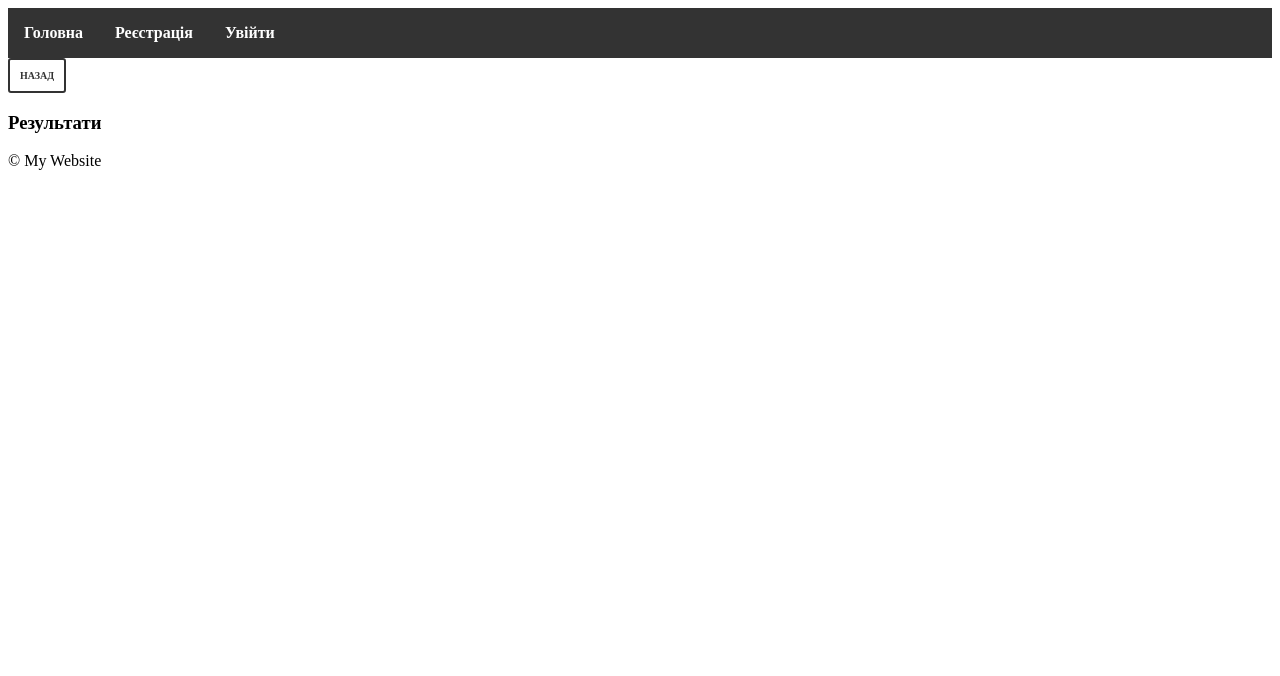
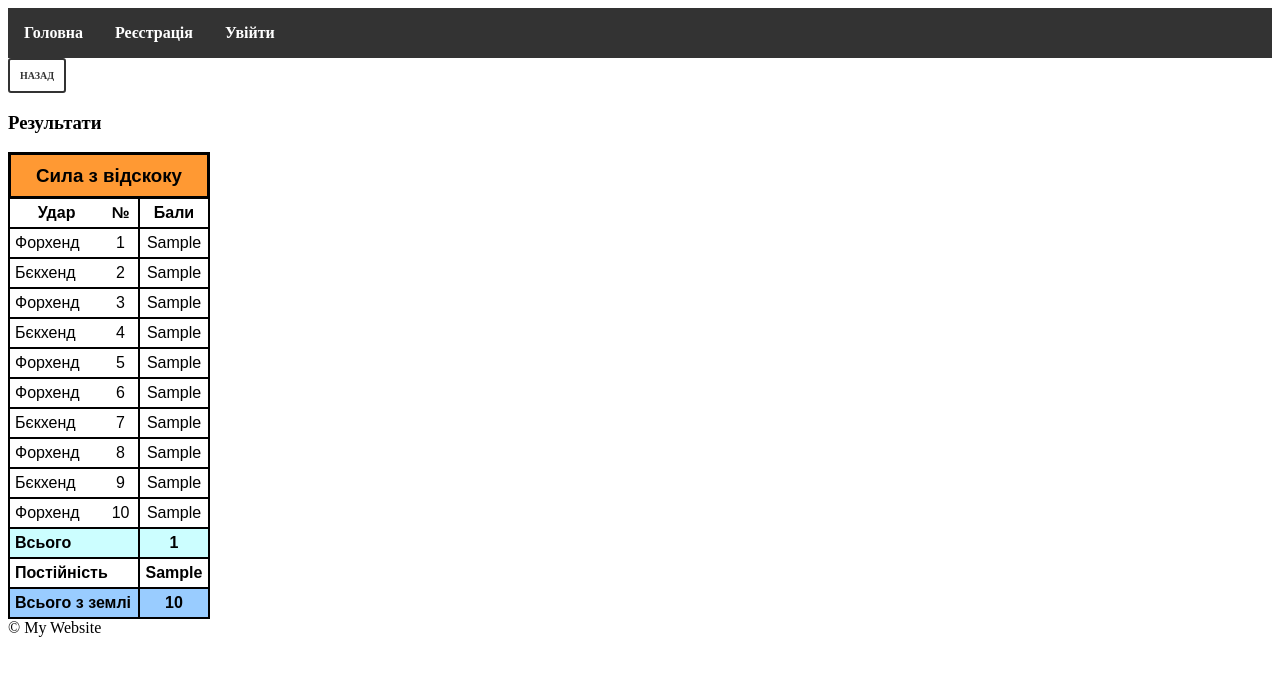
Before and after one commit to MaximNoritsyn/tennishub, a FastAPI app: template app/templates/test_results.html in a window 1280 px wide. Shown: the top 676 px of the page. Run offline with FastAPI, Linux system fonts and the light colour scheme; the template is opened without the code that fills it: most values are stand-ins (such as "Sample title", 1, 10 or a date in 2020); parts of the project's set-up code (start-up, migrations or seed data) failed here and were passed over.

Commit message:
results gsd

```diff
--- a/app/static/css/base.css
+++ b/app/static/css/base.css
@@ -167,7 +167,6 @@ input[readonly] {
   color: #fff;
 }
 
-
 .submit-point {
   width: 50%;
 }
--- /dev/null
+++ b/app/static/css/results.css
@@ -0,0 +1,68 @@
+.block-res {
+  border: 1px solid black;
+  border-collapse: collapse;
+  width: 200px;
+  text-align: center;
+  font-family: Arial, sans-serif;
+}
+
+
+.table-res {
+  margin: auto;
+  border-spacing: 0px;
+  width: 100%
+}
+
+.table-res-header {
+  background-color: #ff9933;
+  border: 2px solid black;
+}
+
+.block-res th, .table-res td {
+  border: 1px solid black;
+  /* padding: 0px; */
+  padding: 5px;
+}
+
+.block-res tbody tr:last-child {
+  font-weight: bold;
+  background-color: #99ccff;
+}
+
+.block-res tbody tr:nth-last-child(2) {
+  font-weight: bold;
+}
+
+.block-res tbody tr:nth-last-child(3) {
+  font-weight: bold;
+  background-color: #ccfeff;
+}
+
+.block-res tbody td:last-child {
+  text-align: center;
+}
+
+.block-res tbody td:first-child {
+  text-align: left;
+}
+
+.table-res tr td.no-border-left {
+  border-right: none;
+}
+
+.table-res tr td.no-border-right {
+  border-left: none;
+}
+
+.table-res tr th.no-border-left {
+  border-right: none;
+}
+
+.table-res tr th.no-border-right {
+  border-left: none;
+}
+
+.block-res h3 {
+  margin-block-end: 0.5em;
+  margin-block-start: 0.5em;
+}
--- a/app/templates/base.html
+++ b/app/templates/base.html
@@ -3,6 +3,7 @@
   <head>
     <title>{% block title %}My Website{% endblock %}</title>
     <link rel="stylesheet" href="{{ url_for('static', path='/css/base.css') }}">
+    <link rel="stylesheet" href="{{ url_for('static', path='/css/results.css') }}">
     {% block styles %}
       <style>
         /* your styles here */
--- /dev/null
+++ b/app/templates/res_gsd.html
@@ -0,0 +1,78 @@
+<div class="block-res">
+  <div class="table-res-header">
+    <h3>Сила з відскоку</h3>
+  </div>
+  <table class="table-res">
+    <thead>
+      <tr>
+        <th class="no-border-left">Удар </th>
+        <th class="no-border-right">№</th>
+        <th>Бали</th>
+      </tr>
+    </thead>
+    <tbody>
+  <tr>
+    <td class="no-border-left">Форхенд</td>
+    <td class="no-border-right">1</td>
+    <td>{{ test_event.value_gsd01}}</td>
+  </tr>
+  <tr>
+    <td class="no-border-left">Бєкхенд</td>
+    <td class="no-border-right">2</td>
+    <td>{{ test_event.value_gsd02}}</td>
+  </tr>
+  <tr>
+    <td class="no-border-left">Форхенд</td>
+    <td class="no-border-right">3</td>
+    <td>{{ test_event.value_gsd03}}</td>
+  </tr>
+  <tr>
+    <td class="no-border-left">Бєкхенд</td>
+    <td class="no-border-right">4</td>
+    <td>{{ test_event.value_gsd04}}</td>
+  </tr>
+  <tr>
+    <td class="no-border-left">Форхенд</td>
+    <td class="no-border-right">5</td>
+    <td>{{ test_event.value_gsd05}}</td>
+  </tr>
+  <tr>
+    <td class="no-border-left">Форхенд</td>
+    <td class="no-border-right">6</td>
+    <td>{{ test_event.value_gsd06}}</td>
+  </tr>
+  <tr>
+    <td class="no-border-left">Бєкхенд</td>
+    <td class="no-border-right">7</td>
+    <td>{{ test_event.value_gsd07}}</td>
+  </tr>
+  <tr>
+    <td class="no-border-left">Форхенд</td>
+    <td class="no-border-right">8</td>
+    <td>{{ test_event.value_gsd08}}</td>
+  </tr>
+  <tr>
+    <td class="no-border-left">Бєкхенд</td>
+    <td class="no-border-right">9</td>
+    <td>{{ test_event.value_gsd09}}</td>
+  </tr>
+  <tr>
+    <td class="no-border-left">Форхенд</td>
+    <td class="no-border-right">10</td>
+    <td>{{ test_event.value_gsd10}}</td>
+  </tr>
+  <tr>
+    <td colspan="2">Всього</td>
+    <td>{{ test_event.total_gsd}}</td>
+  </tr>
+  <tr>
+    <td colspan="2">Постійність</td>
+    <td>{{ test_event.consistency_gsd}}</td>
+  </tr>
+  <tr>
+    <td colspan="2">Всього з землі</td>
+    <td> {{test_event.total_gsd + test_event.consistency_gsd}}</td>
+  </tr>
+</tbody>
+</table>
+</div>
--- a/app/templates/test_results.html
+++ b/app/templates/test_results.html
@@ -12,6 +12,6 @@
 {% include "training_route_container.html" %}
 
 <h3>Результати</h3>
-
+{% include "res_gsd.html" %}
 
 {% endblock %}
--- a/app/test_form.py
+++ b/app/test_form.py
@@ -291,8 +291,11 @@ async def post_test_event_stage_mobility(guid: str, first_bounce: str = Form(def
 
 @router.get("/{guid}/results")
 async def get_test_event_stage_results(guid: str, request: Request):
+    test_event = TestEvent.from_db(guid)
+
     context = get_context(request)
 
+    context['test_event'] = test_event
     context['route_back'] = f'/testing/{guid}/mobility'
 
     return templates.TemplateResponse("test_results.html", context)
```
Also changed, not shown: app/models/testing_itf.py (+70 -7 lines).
